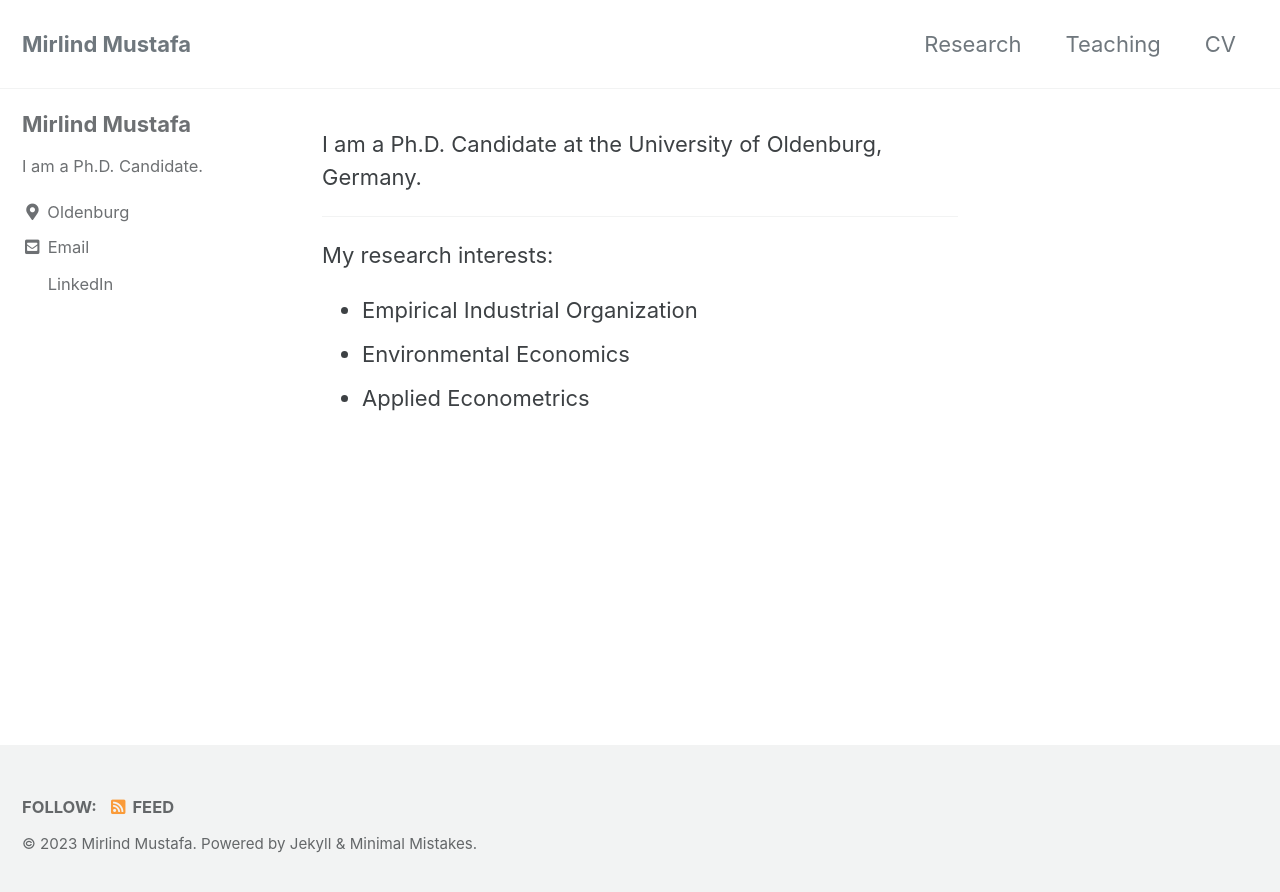
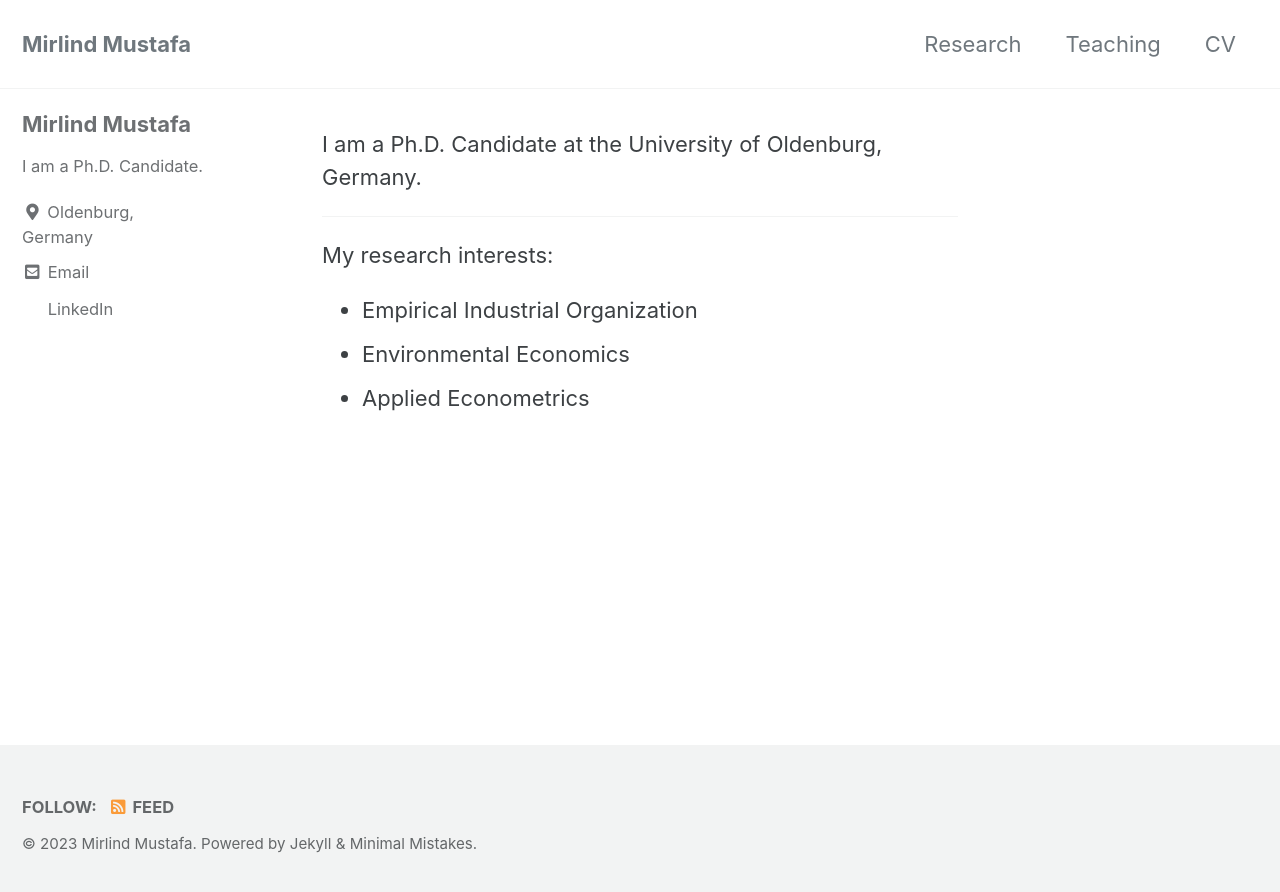
Before and after one commit to mmecon/mmecon.github.io, a Jekyll site: the page built from index.html, in a window 1280 px wide. Shown: the top 892 px of the page. Built offline with Jekyll 4.4.1, drawn with Linux system fonts in a browser that asks for light colours; cached includes are drawn as plain includes; the list of posts is cut into pages by our own code.

Commit message:
Update _config.yml

```diff
--- a/_config.yml
+++ b/_config.yml
@@ -107,7 +107,7 @@ author:
   name             : "Mirlind Mustafa"
   avatar           : # path of avatar image, e.g. "/assets/images/bio-photo.jpg"
   bio              : "I am a Ph.D. Candidate."
-  location         : "Oldenburg"
+  location         : "Oldenburg, <br> Germany"
   email            :
   links:
     - label: "Email"
```
